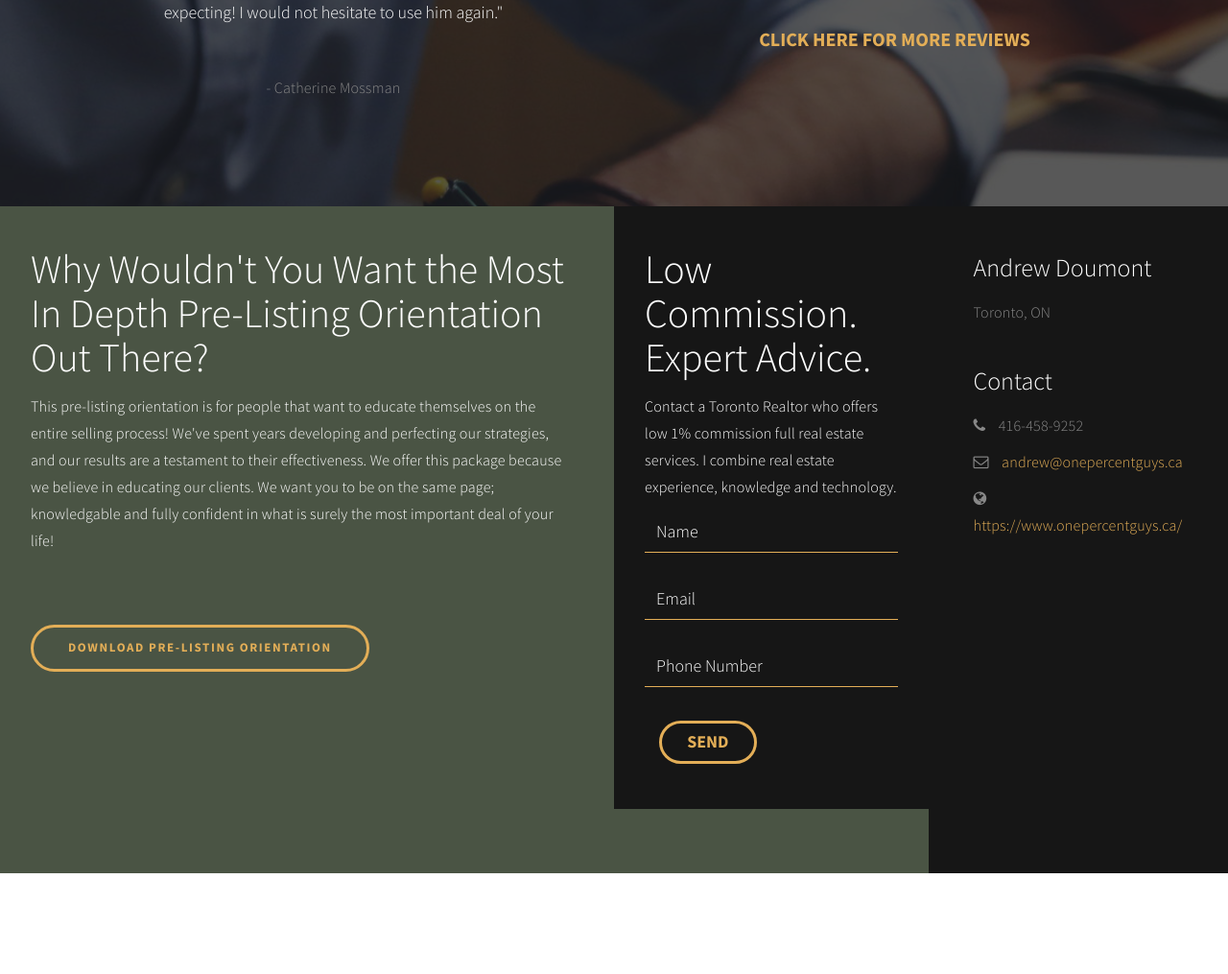
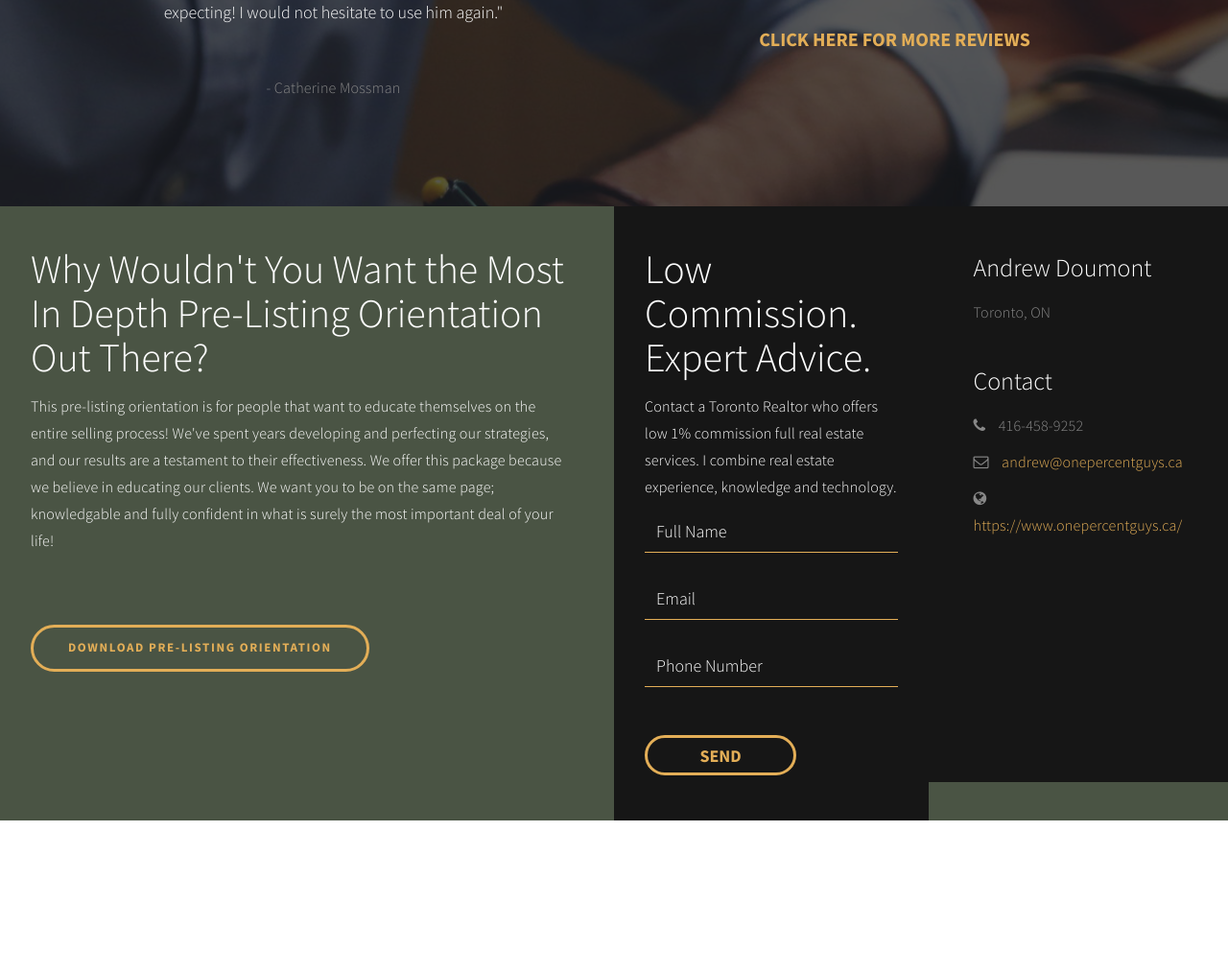
Before and after one commit to PeterBen90/andrew-site, a PHP site: page / in a window 1280 px wide. Shown: the part 3040-4055 px from the top of the page at 96% size. Run offline with PHP 8.4, Linux system fonts and the light colour scheme; some libraries are stand-ins or nearby versions.

Commit message:
hopefully done

```diff
--- a/css/main.css
+++ b/css/main.css
@@ -518,12 +518,12 @@ a:focus {
 #contact .contact-thumb {
   padding: 22px 32px 22px 32px;
   min-height: 75vh;
-  margin-bottom: 95px;
+  /* margin-bottom: 95px; */
 }
 
-#contact .contact-thumb {
+/* #contact .contact-thumb {
   padding-bottom: 200px;
-}
+} */
 
 #contact .contact-img {
   background: url('../images/andrew.jpg') no-repeat;
@@ -567,16 +567,18 @@ a:focus {
   height: 45px;
 }
 
-#contact input[type='submit'] {
+#contact button[type='submit'] {
   /* background: #ffffff; */
   border: 3px solid #e3ae57;
   border-radius: 40px;
   color: #e3ae57;
-  padding-bottom: 10px;
+  padding-bottom: 30px;
   font-weight: bold;
+  margin-top: 50px;
+  width: 60%;
 }
 
-#contact input[type='submit']:hover {
+#contact button[type='submit']:hover {
   background: #e3ae57;
   color: #ffffff;
 }
@@ -748,12 +750,16 @@ footer {
     margin-top: 40px;
   }
 
-  .modal-form {
+  #hidden-content-2 {
     width: auto !important;
   }
 
   #hidden-content-2 input[type='submit'] {
     display: block;
+    width: 100%;
+  }
+
+  #contact button[type='submit'] {
     width: 100%;
   }
 }
@@ -823,7 +829,7 @@ footer {
   transform: translateY(0);
 }
 
-.modal-form {
+/* #contact-form2 {
   background: transparent;
   border: none;
   border-bottom: 1px solid #e3ae57;
@@ -840,9 +846,9 @@ footer {
 .modal-form:focus {
   border-bottom-color: #ffffff;
   outline: 0;
-}
+} */
 
-#hidden-content-2 input[type='submit'] {
+#hidden-content-2 button[type='submit'] {
   background-color: transparent;
   color: rgb(227, 174, 87);
   font-size: 13px;
@@ -856,10 +862,11 @@ footer {
   border-image: initial;
   border-radius: 100px;
   padding: 12px 36px;
+  padding-bottom: 28px;
   transition: all 0.4s ease-in-out;
 }
 
-#hidden-content-2 input[type='submit']:hover {
+#hidden-content-2 button[type='submit']:hover {
   background: #e3ae57;
   color: #fff;
   transition: all 0.4s ease-in-out;
@@ -923,3 +930,61 @@ footer {
 #home h1 {
   margin-top: 50px;
 }
+
+
+#hidden-content-2 .form-control::-moz-placeholder {
+  color: #fff;
+  opacity: 1;
+}
+#hidden-content-2.form-control:-ms-input-placeholder {
+  color: #fff;
+}
+#hidden-content-2 .form-control::-webkit-input-placeholder {
+  color: #fff;
+}
+
+#hidden-content-2 .form-control {
+  background: transparent;
+  border: none;
+  border-bottom: 1px solid #e3ae57;
+  border-radius: 0px;
+  box-shadow: none;
+  color: #e3ae57;
+  font-size: 18px;
+  margin-top: 10px;
+  margin-bottom: 25px;
+  transition: all 0.4s ease-in-out;
+}
+
+#hidden-content-2 {
+  width: 400px;
+}
+
+#hidden-content-2 .form-control:focus {
+  border-bottom-color: #fff;
+}
+
+#hidden-content-2 input {
+  height: 45px;
+}
+
+#hidden-content-2 button[type='submit'] {
+  border: 3px solid #e3ae57;
+  border-radius: 40px;
+  color: #e3ae57;
+  padding-bottom: 30px;
+  font-weight: bold;
+  margin-top: 30px;
+}
+#hidden-content-2 button[type='submit']:hover {
+  background: #e3ae57;
+  color: #ffffff;
+}
+
+#hidden-content-2 .fa {
+  padding-right: 10px;
+}
+
+#hidden-content-2 h1 {
+  margin-top: 50px;
+}
--- a/index.html
+++ b/index.html
@@ -100,8 +100,6 @@
                     <button name="submit" type="submit" class="form-control" id="submit">
                       SEND
                     </button>
-                    <a class="download" target="_blank" href="images/OnePercentGuys_Pre-ListingOrientation.pdf"
-                      download>Click</a>
                   </div>
                 </form>
 
@@ -130,22 +128,24 @@
 
               <div style="display: none;" id="hidden-content-2">
                 <h2>Contact</h2>
-                <form id="myForm">
-                  <div>
-                    <input name="fullname" type="text" class="modal-form" id="modal-name" placeholder="Name" />
+                <form id="contact-form2" name="Form 2" method="post" data-netlify="true" action="index.html">
+                  <div class="form-group">
+                    <input name="name" type="text" class="form-control" id="name" placeholder="Full Name" required />
                   </div>
-                  <div>
-                    <input name="email" type="email" class="modal-form" id="modal-email" placeholder="Email" />
+                  <div class="form-group">
+                    <input name="email" type="email" class="form-control" id="email" placeholder="Email" required />
                   </div>
-                  <div>
-                    <input name="phone" type="phone" class="modal-form" id="modal-phone" placeholder="Phone Number" />
+                  <div class="form-group">
+                    <input name="phone" type="phone" class="form-control" id="phone" placeholder="Phone Number"
+                      required />
                   </div>
-                  <div>
-                    <input name="submit" type="submit" class="modal-btn" id="submit" value="SEND" />
+                  <div class="form-group">
+                    <button name="submit" type="submit" class="form-control" id="submit">
+                      SEND
+                    </button>
                   </div>
                 </form>
               </div>
-              <!-- <a id="download-btn" href="/images/One Percent Guys_ Pre-Listing Orientation .pdf" download>CLICK</a> -->
             </div>
           </div>
         </div>
@@ -442,35 +442,26 @@
 
               <div style="display: none;" id="hidden-content-2">
                 <h2>Contact</h2>
-                <form id="myForm3">
-                  <div>
-                    <input name="fullname" type="text" class="modal-form" id="modal-name" placeholder="Name" />
+                <form id="contact-form3" name="Form 3" method="post" data-netlify="true" action="index.html">
+                  <div class="form-group">
+                    <input name="name" type="text" class="form-control" id="name" placeholder="Full Name" required />
                   </div>
-                  <div>
-                    <input name="email" type="email" class="modal-form" id="modal-email" placeholder="Email" />
+                  <div class="form-group">
+                    <input name="email" type="email" class="form-control" id="email" placeholder="Email" required />
                   </div>
-                  <div>
-                    <input name="phone" type="phone" class="modal-form" id="modal-phone" placeholder="Phone Number" />
+                  <div class="form-group">
+                    <input name="phone" type="phone" class="form-control" id="phone" placeholder="Phone Number"
+                      required />
                   </div>
-                  <div>
-                    <input name="submit" type="submit" class="modal-btn" id="submit" value="SEND" />
+                  <div class="form-group">
+                    <button name="submit" type="submit" class="form-control" id="submit">
+                      SEND
+                    </button>
                   </div>
                 </form>
               </div>
-              <!-- <a
-                  href="/images/One Percent Guys_ Pre-Listing Orientation .pdf"
-                  download
-                  ><i class="fa fa-cloud-download" aria-hidden="true"></i
-                ></a> -->
+
             </div>
-
-            <!-- <a
-                href="/images/One Percent Guys_ Pre-Listing Orientation .pdf"
-                download
-                class="wow fadeInUp section-btn btn btn-success"
-                data-wow-delay="1.4s"
-                >Download Pre-Listing Orientation</a
-              > -->
           </div>
         </div>
 
@@ -484,18 +475,20 @@
             technology.
           </p>
           <div id="contact-form">
-            <form id="myForm4">
-              <div class="wow fadeInUp" data-wow-delay="1s">
-                <input name="fullname" type="text" class="form-control" id="fullname" placeholder="Name" />
+            <form id="contact-form4" name="Form 4" method="post" data-netlify="true" action="index.html">
+              <div class="form-group">
+                <input name="name" type="text" class="form-control" id="name" placeholder="Full Name" required />
               </div>
-              <div class="wow fadeInUp" data-wow-delay="1.2s">
-                <input name="email" type="email" class="form-control" id="email" placeholder="Email" />
+              <div class="form-group">
+                <input name="email" type="email" class="form-control" id="email" placeholder="Email" required />
               </div>
-              <div class="wow fadeInUp" data-wow-delay="1.2s">
-                <input name="phone" type="phone" class="form-control" id="phone" placeholder="Phone Number" />
+              <div class="form-group">
+                <input name="phone" type="phone" class="form-control" id="phone" placeholder="Phone Number" required />
               </div>
-              <div class="wow fadeInUp col-md-6 col-sm-8 send-btn" data-wow-delay="1.6s">
-                <input name="submit" type="submit" class="form-control" id="submit" value="SEND" />
+              <div class="form-group">
+                <button name="submit" type="submit" class="form-control" id="submit">
+                  SEND
+                </button>
               </div>
             </form>
           </div>
```
Also changed, not shown: js/custom.js (+52 -1 lines).
